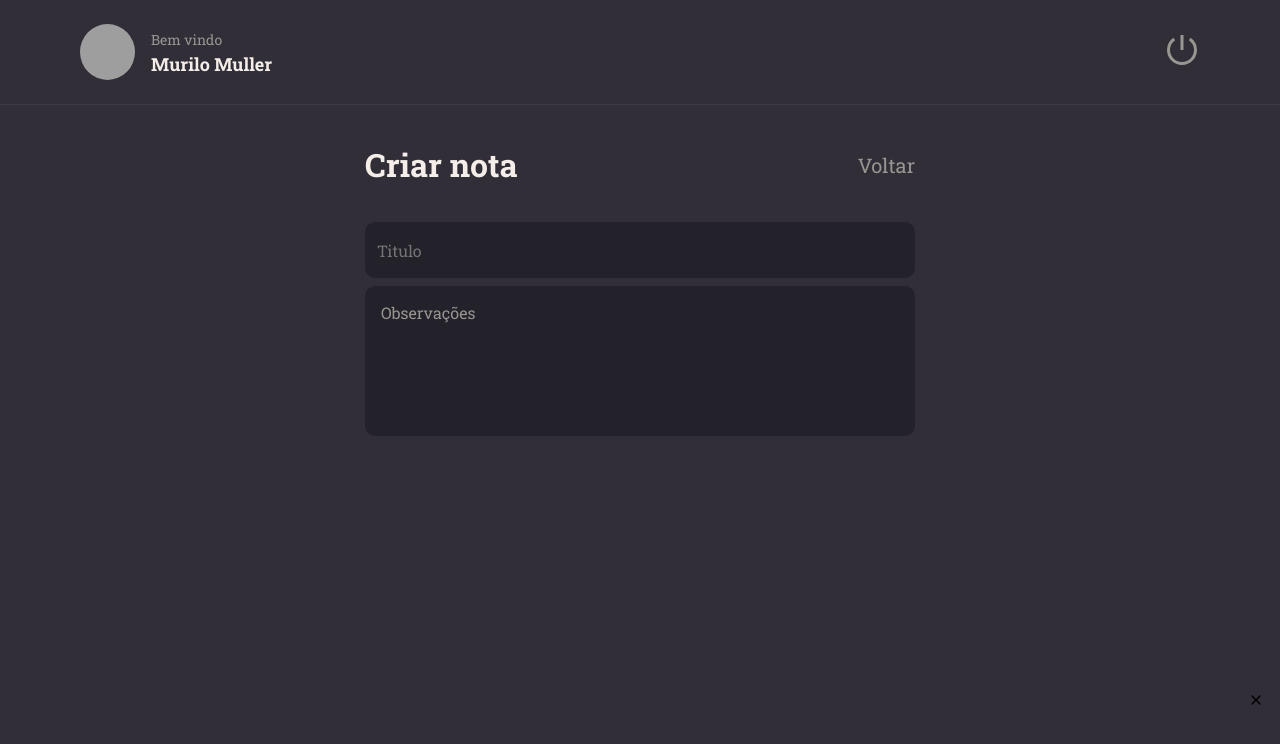
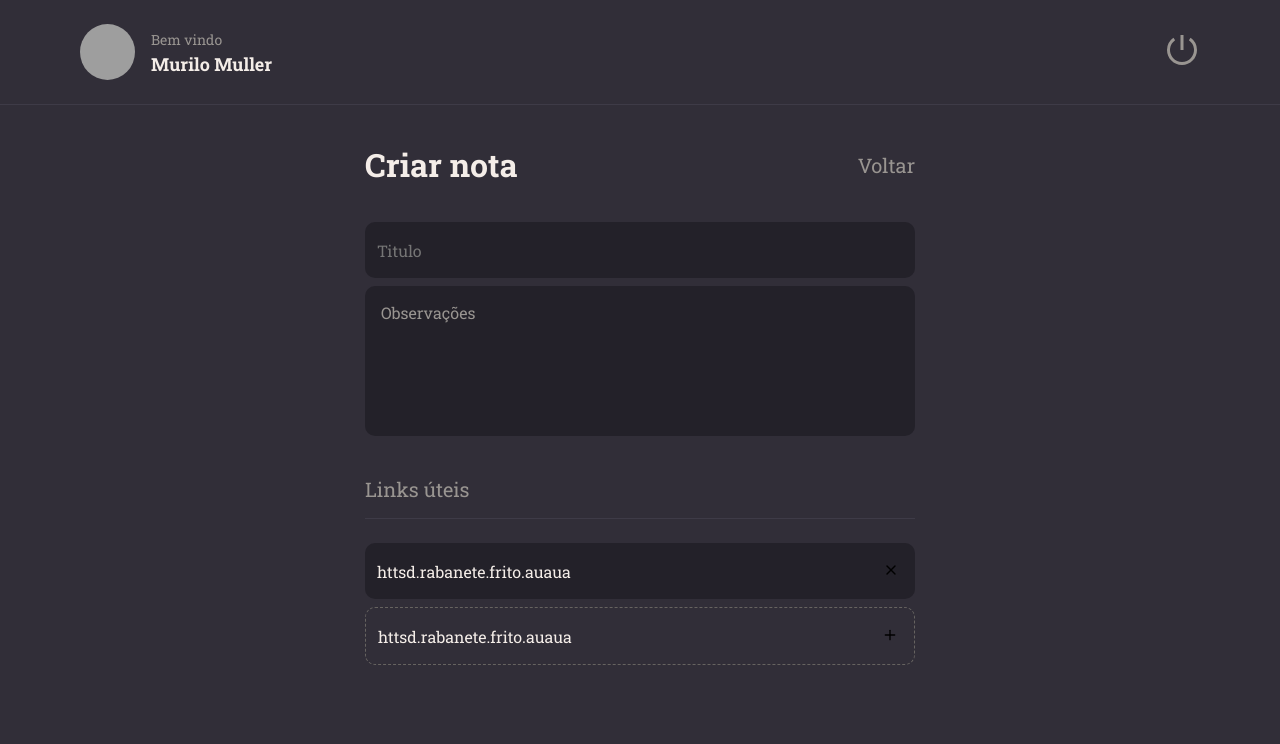
Before and after one commit to MullerHub/Rocketseat-Explorer, a React (Vite) app in the folder Stage0901/RocketNotes/: page / in a window 1280 px wide. Shown: the top 744 px of the page. Built offline with nearby package versions, Linux system fonts and the light colour scheme; grey boxes are pictures that could not be loaded.

Commit message:
NoteItems att

```diff
--- a/Stage0901/RocketNotes/src/components/NoteItem/styles.js
+++ b/Stage0901/RocketNotes/src/components/NoteItem/styles.js
@@ -5,7 +5,7 @@ export const Container = styled.div`
   align-items: center;
 
   background-color: ${({ theme, isNew }) =>
-    isNew ? 'transparent' : theme.COLORS.BACKGROUNG_900};
+    isNew ? 'transparent' : theme.COLORS.BACKGROUND_900};
 
   color: ${({ theme }) => theme.COLORS.GRAY_100};
 
@@ -21,6 +21,12 @@ export const Container = styled.div`
     background: none;
   }
 
+  .button-delete {
+  }
+
+  .button-add {
+  }
+
   > input {
     height: 56px;
     width: 100%;
@@ -33,7 +39,7 @@ export const Container = styled.div`
     border: none;
 
     &::placeholder {
-      color: ${({ theme }) => theme.COLORS.GRAY_300};
+      color: ${({ theme }) => theme.COLORS.GRAY_100};
     }
   }
 `
--- a/Stage0901/RocketNotes/src/pages/New/index.jsx
+++ b/Stage0901/RocketNotes/src/pages/New/index.jsx
@@ -4,6 +4,7 @@ import { Header } from '../../components/Header'
 import { Input } from '../../components/Input'
 import { Textarea } from '../../components/Textarea'
 import { NoteItem } from '../../components/NoteItem'
+import { Section } from '../../components/Section'
 
 export function New() {
   return (
@@ -18,9 +19,14 @@ export function New() {
           </header>
           <Input placeholder="Titulo" />
           <Textarea placeholder="Observações" />
+
+          <Section title="Links úteis" >
+            <NoteItem value="httsd.rabanete.frito.auaua" />
+            <NoteItem value="httsd.rabanete.frito.auaua" isNew />
+
+          </Section>
         </Form>
       </main>
-      <NoteItem />
 
     </Container>
   )
```
